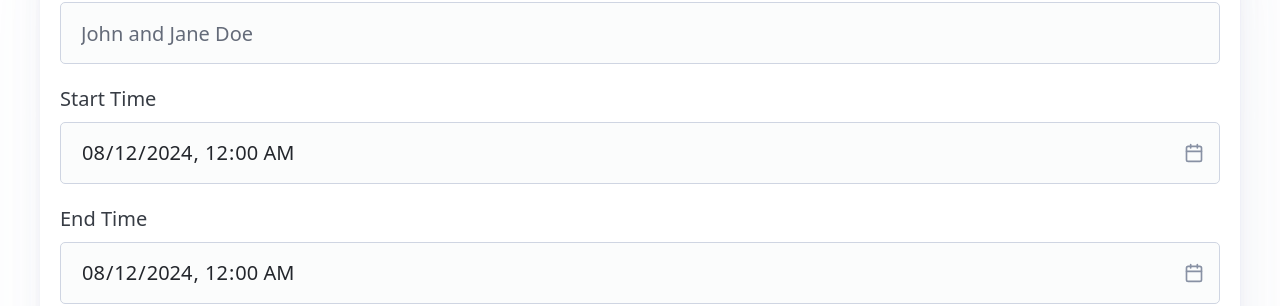
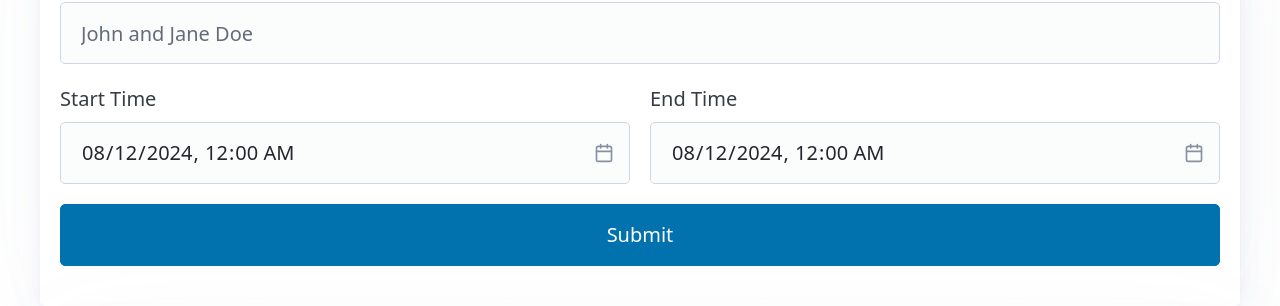
Before and after one commit to shadowlion/bdc-signin-sheet, a Vue app: page / in a window 1280 px wide. Shown: the part 143-449 px from the top of the page. Built offline with nearby package versions, Linux system fonts and the light colour scheme; no server answers; the database is empty.

Commit message:
fix: grid layout

```diff
--- a/src/components/SectionForm.vue
+++ b/src/components/SectionForm.vue
@@ -13,10 +13,16 @@ const { handleFormSubmit } = useFormStore();
       <form @submit.prevent="handleFormSubmit()">
         <label for="names">Who is Practicing?</label>
         <input id="names" v-model="formData.names" type="text" aria-label="Names" placeholder="John and Jane Doe">
-        <label for="date-start">Start Time</label>
-        <input id="date-start" v-model="formData.datetimeStart" type="datetime-local" aria-label="Start Time">
-        <label for="date-end">End Time</label>
-        <input id="date-end" v-model="formData.datetimeEnd" type="datetime-local" aria-label="End Time">
+        <div class="grid">
+          <div>
+            <label for="date-start">Start Time</label>
+            <input id="date-start" v-model="formData.datetimeStart" type="datetime-local" aria-label="Start Time">
+          </div>
+          <div>
+            <label for="date-end">End Time</label>
+            <input id="date-end" v-model="formData.datetimeEnd" type="datetime-local" aria-label="End Time">
+          </div>
+        </div>
         <button v-if="submitting" aria-busy="true" aria-label="Submitting..." type="submit" disabled>
           Submitting...
         </button>
```
